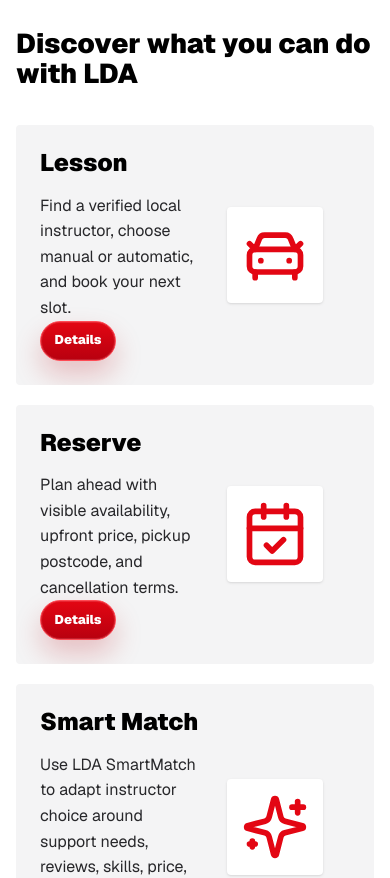
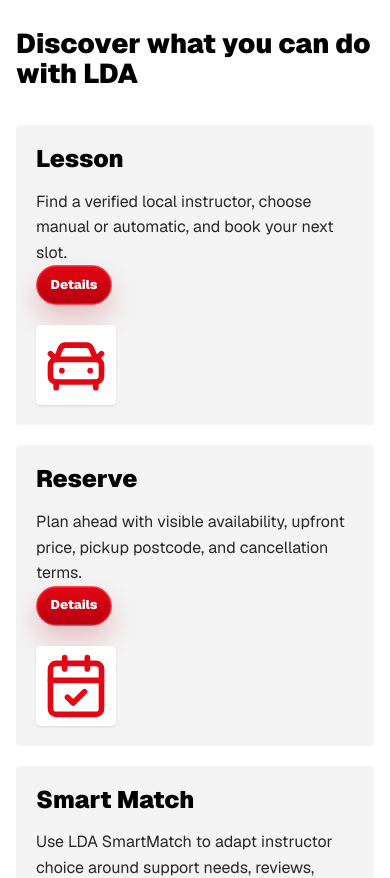
Before and after one commit to LDrivingAcademy/LDA, a Next.js app: page / in a window 390 px wide. Shown: the part 1360-2238 px from the top of the page. Built offline with nearby package versions, Linux system fonts and the light colour scheme; no server answers.

Commit message:
Improve homepage cards on mobile screens

```diff
--- a/src/app/page.tsx
+++ b/src/app/page.tsx
@@ -206,7 +206,7 @@ export default async function HomePage() {
             <h2 className="text-4xl font-black tracking-normal sm:text-5xl">Discover what you can do with LDA</h2>
             <div className="mt-9 grid gap-5 md:grid-cols-2 xl:grid-cols-3">
               {suggestionCards.map((card) => (
-                <Link key={card.title} href={card.href.startsWith("/auth/login?role=learner") ? learnerEntryHref : card.href} className="group grid min-h-[210px] grid-cols-[1fr_150px] overflow-hidden rounded bg-zinc-100 p-6 text-black hover:bg-zinc-200">
+                <Link key={card.title} href={card.href.startsWith("/auth/login?role=learner") ? learnerEntryHref : card.href} className="group grid min-h-[210px] gap-5 overflow-hidden rounded bg-zinc-100 p-5 text-black hover:bg-zinc-200 sm:grid-cols-[1fr_150px] sm:p-6">
                   <div className="flex flex-col items-start">
                     <h3 className="text-2xl font-black">{card.title}</h3>
                     <p className="mt-4 max-w-xs text-base leading-7 text-zinc-800">{card.body}</p>
@@ -281,8 +281,8 @@ function CardVisual({ type }: { type: CardVisualType }) {
   }[type];
 
   return (
-    <div className="relative grid place-items-center text-black">
-      <div className="grid h-24 w-24 place-items-center rounded bg-white text-brand shadow-sm transition group-hover:scale-105">
+    <div className="relative grid place-items-start text-black sm:place-items-center">
+      <div className="grid h-20 w-20 place-items-center rounded bg-white text-brand shadow-sm transition group-hover:scale-105 sm:h-24 sm:w-24">
         {visual}
       </div>
     </div>
```
